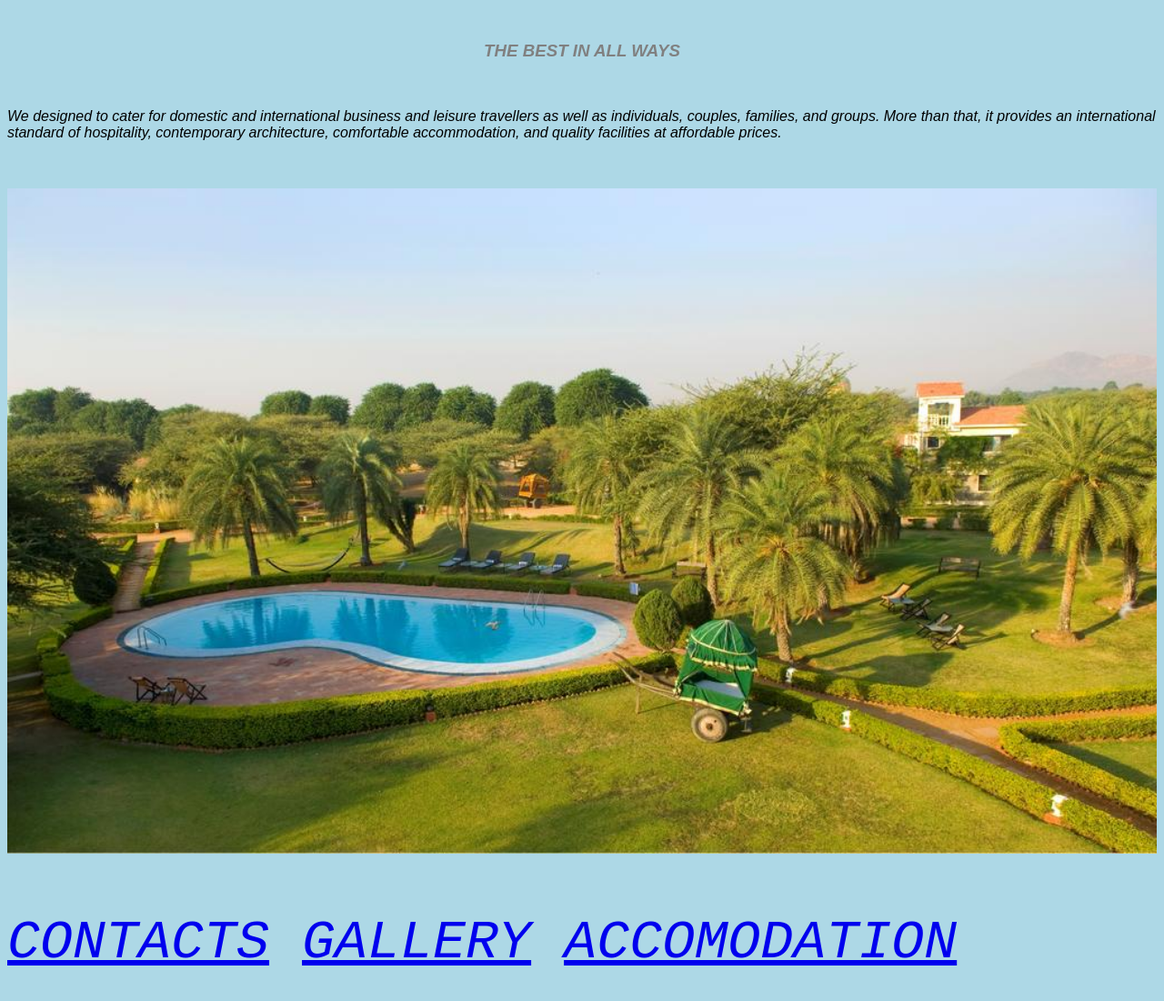
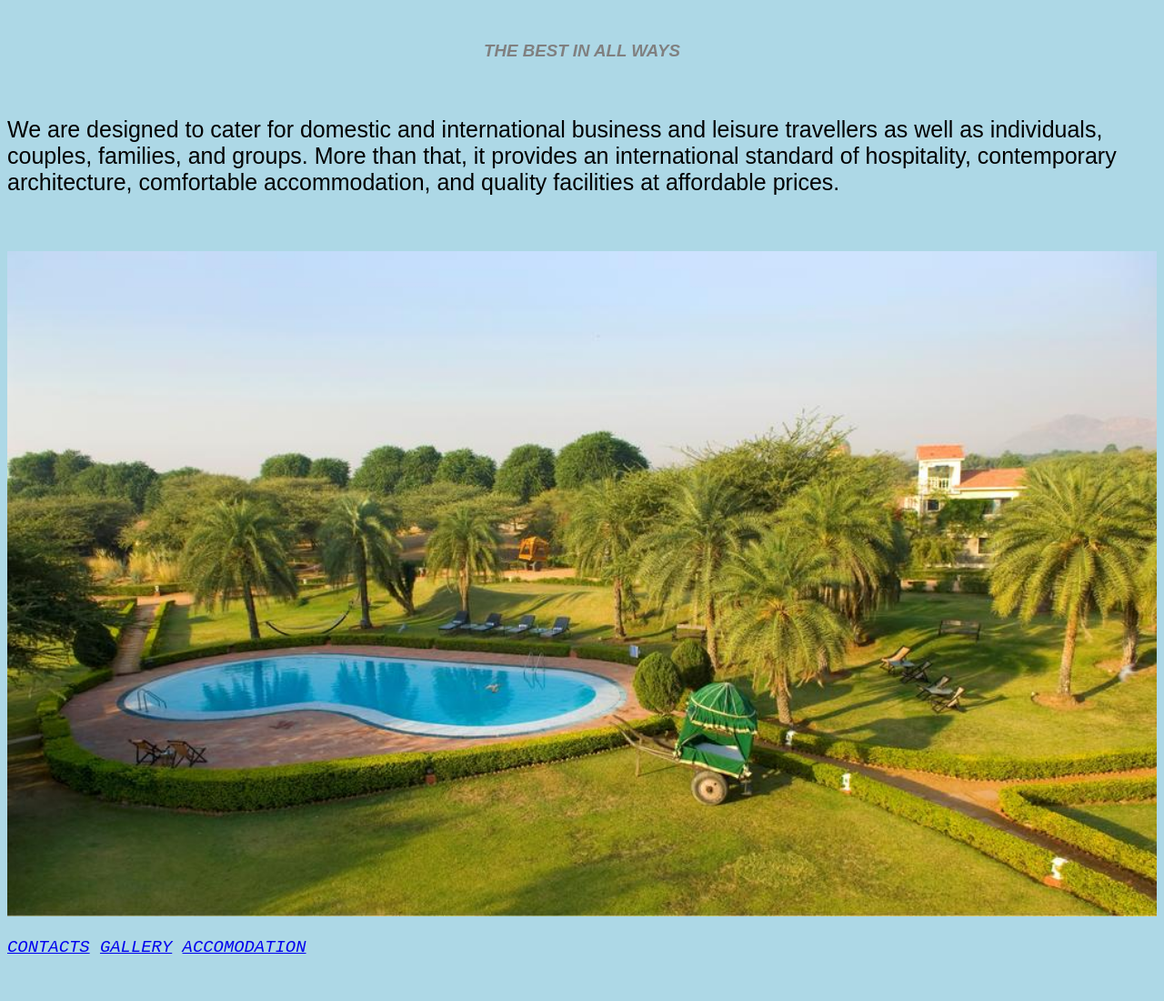
Before and after one commit to raymondyegon/resortwebsite, a plain HTML site: page index.html in a window 1280 px wide. Shown: the part 60-1160 px from the top of the page at 91% size. After the commit the page ends 1131 px from the top, so only its background shows below. Drawn offline with Linux system fonts and the light colour scheme.

Commit message:
few changes

```diff
--- a/css/style.css
+++ b/css/style.css
@@ -23,5 +23,13 @@ img {
   text-decoration: underline;
 }
 pre{
-  font-size: 60px;
+  font-size: 0.5cm;
 }
+ol {
+  list-style-type: georgian;
+  font-weight: 500;
+}
+#home{
+  font-size: 25px;
+  font-style: normal;
+}
--- a/index.html
+++ b/index.html
@@ -9,7 +9,7 @@
   <body>
     <h2><em>WELCOME TO RESORT WEBSITE</em></h2><br />
     <h3>THE BEST IN ALL WAYS</h3><br>
-    <p>We designed to cater for domestic and international business and leisure travellers as well as individuals, couples, families, and groups. More than that, it provides an international standard of hospitality, contemporary architecture, comfortable accommodation, and quality facilities at affordable prices.</p> <br/><br>
+    <p id="home">We are designed to cater for domestic and international business and leisure travellers as well as individuals, couples, families, and groups. More than that, it provides an international standard of hospitality, contemporary architecture, comfortable accommodation, and quality facilities at affordable prices.</p> <br/><br>
     <img src="images/pic4.jpg" alt="Night scene">
     <pre><a href="contact.html">CONTACTS<a/> <a href="pic.html">GALLERY</a> <a href="accomodation.html">ACCOMODATION</a></pre>
   </body>
```
Also changed, not shown: accomodation.html (+1 -1 lines).
